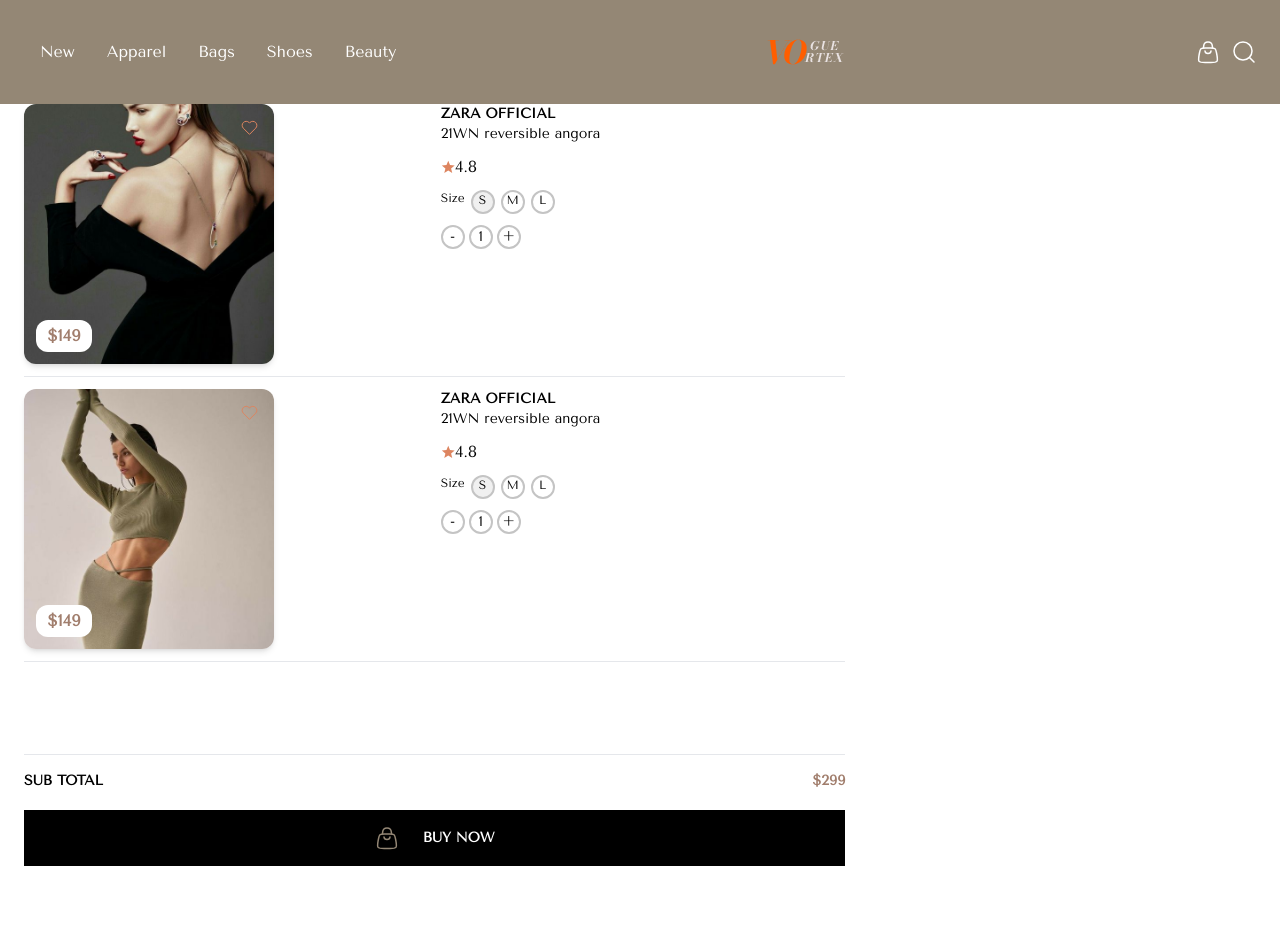
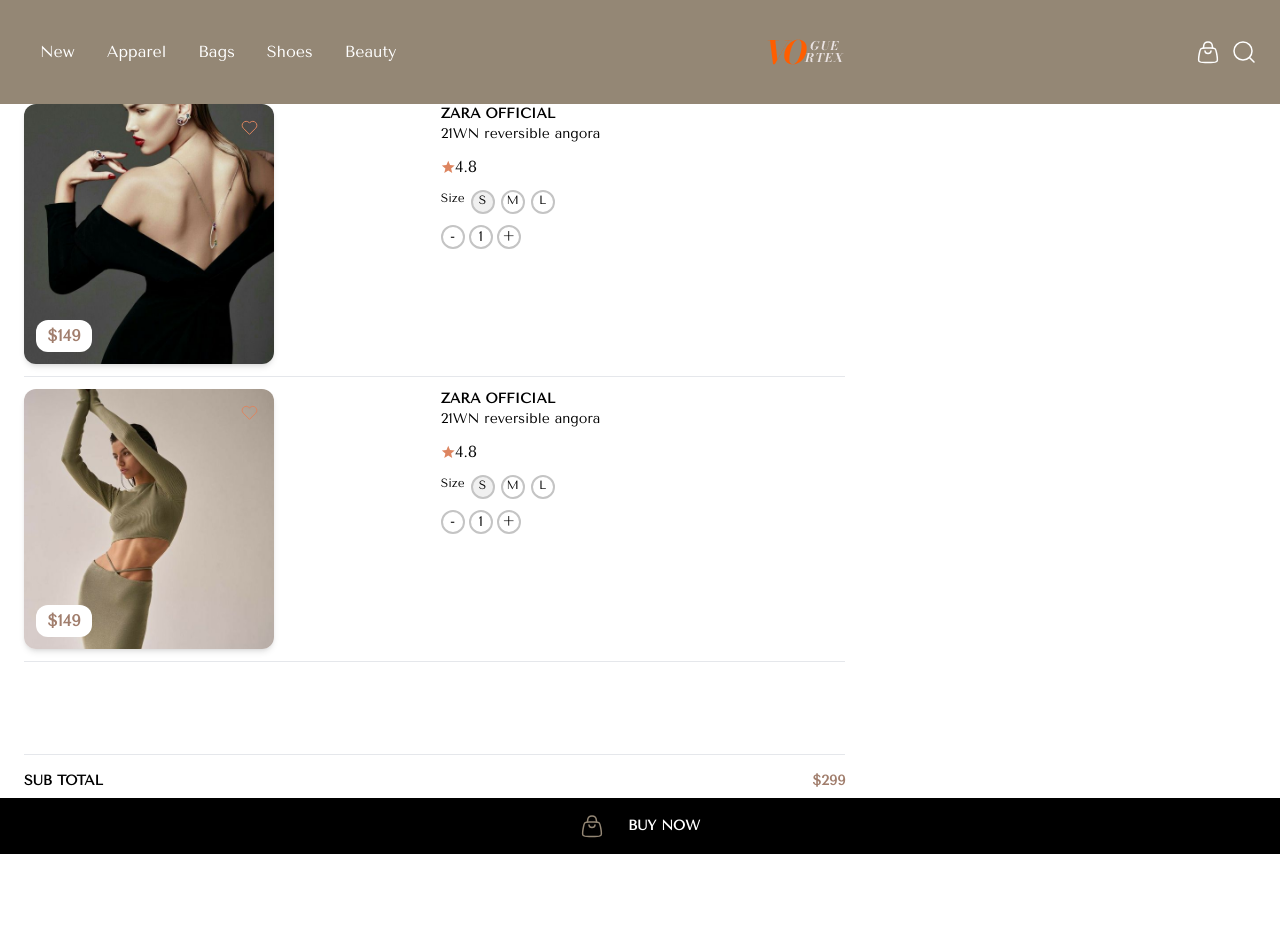
Before and after one commit to froschi95/timbu-shop-client, a Next.js app: page /cart in a window 1280 px wide. Shown: the top 952 px of the page. After the commit the page ends 854 px from the top, so only its background shows below. Built offline with nearby package versions, Linux system fonts and the light colour scheme.

Commit message:
Update Cart page

```diff
--- /dev/null
+++ b/app/cart/layout.js
@@ -0,0 +1,12 @@
+import Header from "../components/Header.jsx";
+import BuyNow from "../components/BuyNow.jsx";
+
+export default function CartLayout({ children }) {
+  return (
+    <section>
+      <Header />
+      {children}
+      <BuyNow />
+    </section>
+  );
+}
--- a/app/cart/page.js
+++ b/app/cart/page.js
@@ -3,7 +3,6 @@
 import Image from "next/image";
 import Star from "/public/Star 1.svg";
 import products from "../data/products.json";
-import Bag from "/public/bag.svg";
 
 const CartPage = () => {
   return (
@@ -64,10 +63,6 @@
             <p className="text-sm font-bold text-[#A17E6D]">$299</p>
           </div>
         </div>
-        <div className="h-14 bg-black flex gap-6 justify-center items-center">
-          <Image src={Bag} alt="cart" />
-          <p className="text-sm font-bold text-white">BUY NOW</p>
-        </div>
       </div>
     </div>
   );
--- /dev/null
+++ b/app/components/BuyNow.jsx
@@ -0,0 +1,14 @@
+import React from "react";
+import Image from "next/image";
+import Bag from "/public/bag.svg";
+
+const BuyNow = () => {
+  return (
+    <div className=" bottom-0 h-14 bg-black flex gap-6 justify-center items-center">
+      <Image src={Bag} alt="cart" />
+      <p className="text-sm font-bold text-white">BUY NOW</p>
+    </div>
+  );
+};
+
+export default BuyNow;
--- a/app/layout.js
+++ b/app/layout.js
@@ -1,7 +1,5 @@
 import { Inter, Tenor_Sans } from "next/font/google";
 import "./globals.css";
-import Header from "./components/Header";
-import Footer from "./components/Footer";
 
 const inter = Inter({ subsets: ["latin"] });
 const tenorSans = Tenor_Sans({ weight: ["400"], subsets: ["latin"] });
@@ -14,11 +12,7 @@
 export default function RootLayout({ children }) {
   return (
     <html lang="en">
-      <body className={tenorSans.className}>
-        <Header />
-        {children}
-        <Footer />
-      </body>
+      <body className={tenorSans.className}>{children}</body>
     </html>
   );
 }
--- a/app/page.js
+++ b/app/page.js
@@ -9,6 +9,8 @@
 import MenuTab from "./components/MenuTab";
 import Filters from "./components/Filters";
 import Pagination from "./components/Pagination";
+import Header from "./components/Header";
+import Footer from "./components/Footer";
 
 export default function Home() {
   const [viewType, setViewType] = useState("grid");
@@ -18,6 +20,8 @@
   };
 
   return (
+    <>
+      <Header />
       <main className="mx-auto px-6 lg:px-9">
         <MenuTab />
         {/* <Hero /> */}
@@ -34,5 +38,7 @@
         </div>
         <Pagination />
       </main>
+      <Footer />
+    </>
   );
 }
```
Also changed, not shown: app/checkout/layout.js (deleted). Lines whose indentation alone changed are shown as unchanged.
